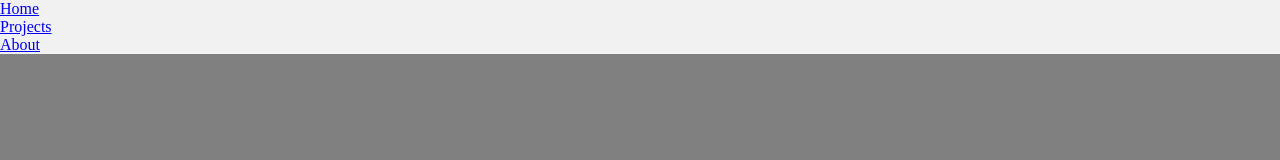
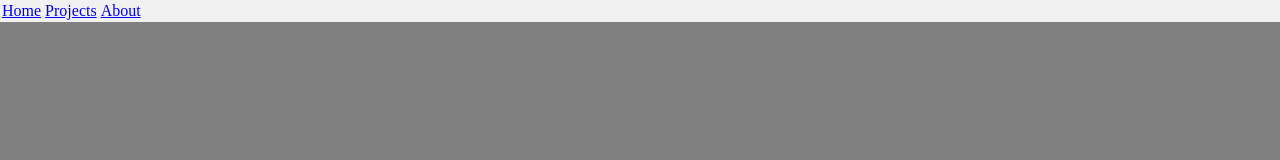
Before and after one commit to ArcaneUmbra/ArcaneUmbra.github.io, a plain HTML site: page index.html in a window 1280 px wide. Drawn offline with Linux system fonts and the light colour scheme.

Commit message:
Added style for nav items

```diff
--- a/css/main.css
+++ b/css/main.css
@@ -25,3 +25,9 @@ ul {
 	background-color: #f1f1f1;
 	overflow: auto;
 }
+
+.nav_item {
+	display: block;
+	float: left;
+	padding: 2px;
+}
```
